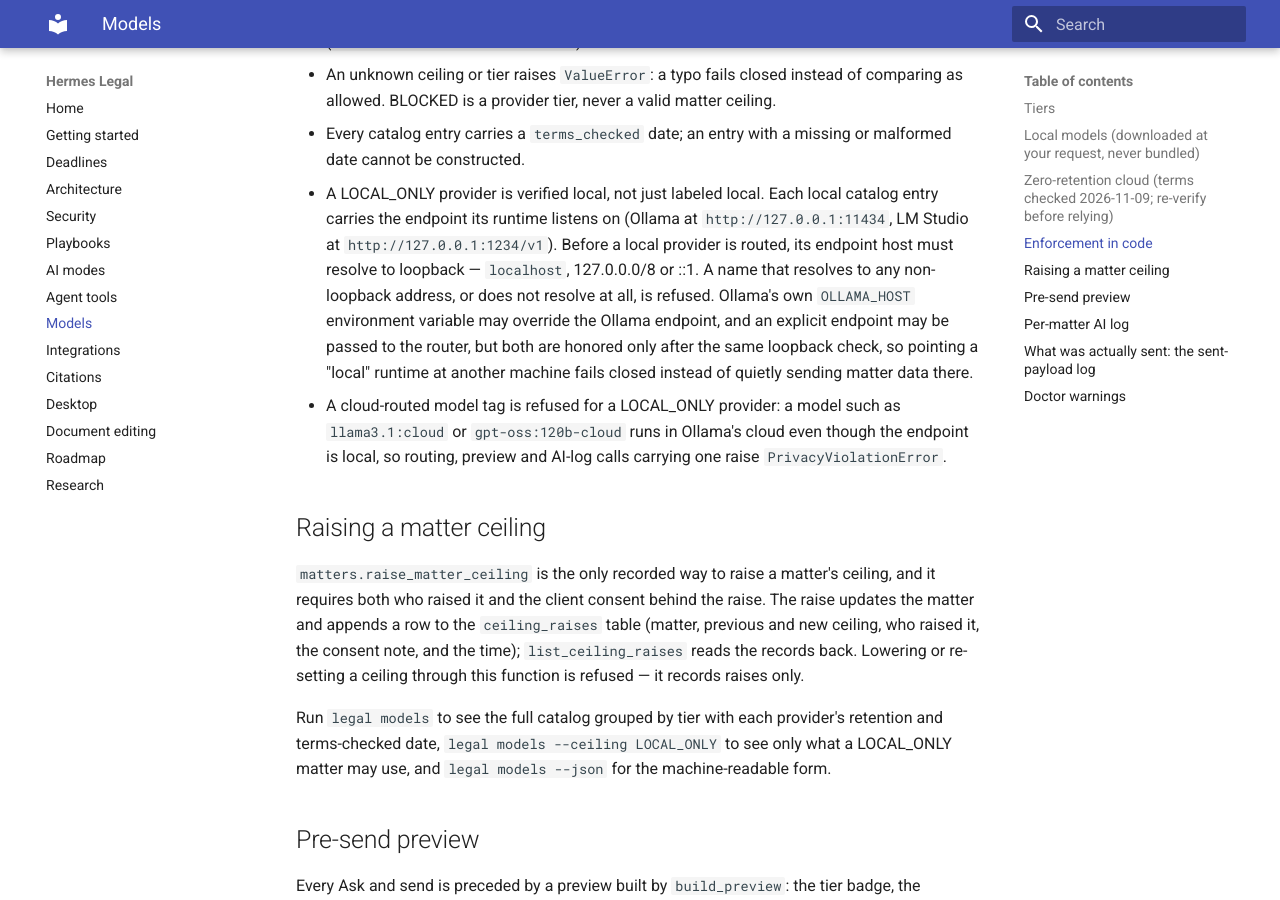
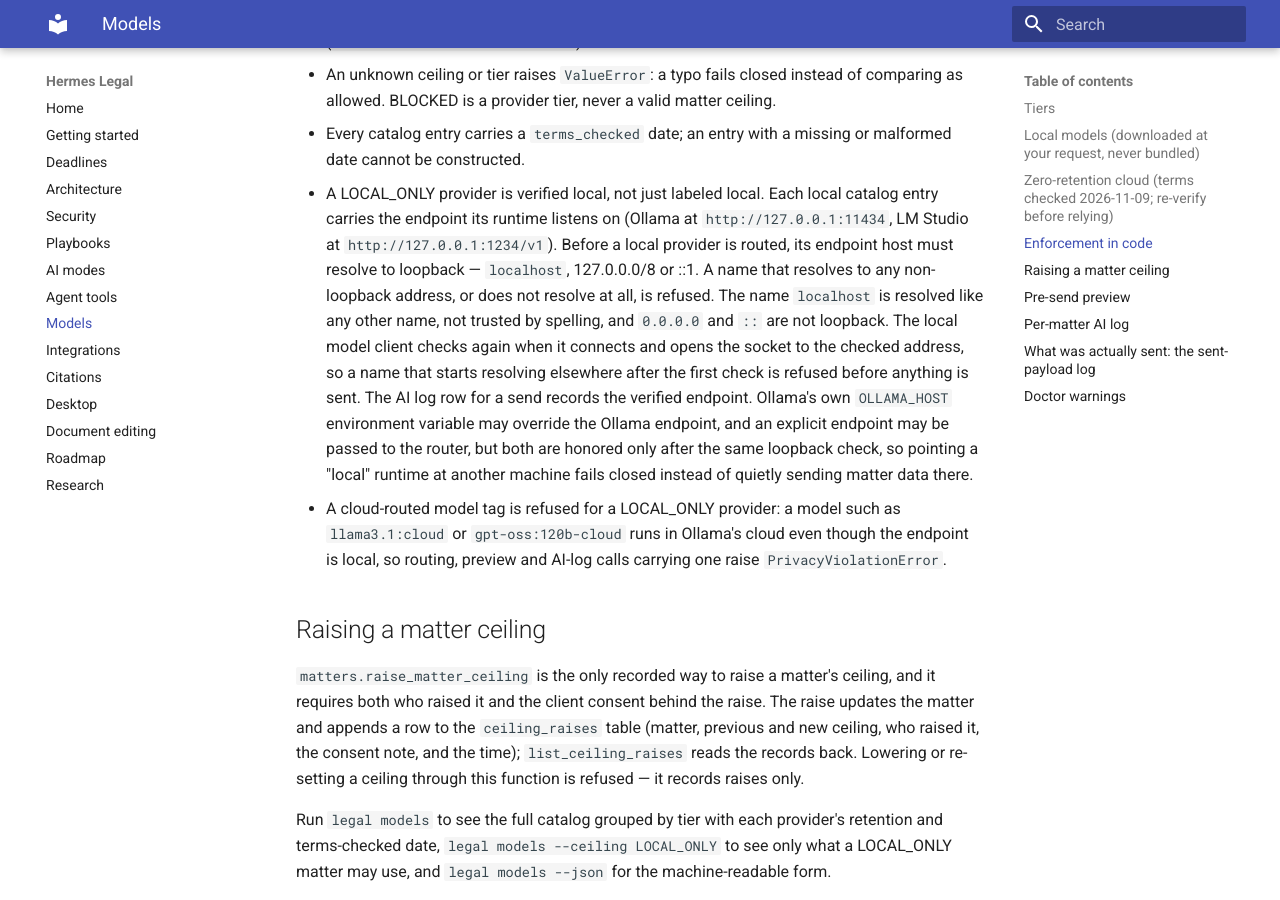
Before and after one commit to catduckgnaf/hermes-legal, an MkDocs documentation site: the page built from docs/models.md, in a window 1280 px wide and 900 px high, scrolled down 1705 px. Built offline with MkDocs 1.6.1 and Material for MkDocs 9.7.7, drawn with Linux system fonts in a browser that asks for light colours.

Commit message:
docs(privacy): describe connect-time loopback check and logged endpoint
Refs #24

Co-Authored-By: Claude Fable 5.2 <noreply@anthropic.com>

```diff
--- a/docs/models.md
+++ b/docs/models.md
@@ -54,7 +54,12 @@ The ceiling is enforced by the provider router in
   `http://127.0.0.1:1234/v1`). Before a local provider is routed, its
   endpoint host must resolve to loopback — `localhost`, 127.0.0.0/8 or
   ::1. A name that resolves to any non-loopback address, or does not
-  resolve at all, is refused. Ollama's own `OLLAMA_HOST` environment
+  resolve at all, is refused. The name `localhost` is resolved like any
+  other name, not trusted by spelling, and `0.0.0.0` and `::` are not
+  loopback. The local model client checks again when it connects and
+  opens the socket to the checked address, so a name that starts
+  resolving elsewhere after the first check is refused before anything
+  is sent. The AI log row for a send records the verified endpoint. Ollama's own `OLLAMA_HOST` environment
   variable may override the Ollama endpoint, and an explicit endpoint
   may be passed to the router, but both are honored only after the same
   loopback check, so pointing a "local" runtime at another machine
```
Also changed, not shown: docs/agent-tools.md (+1 -1 lines).
